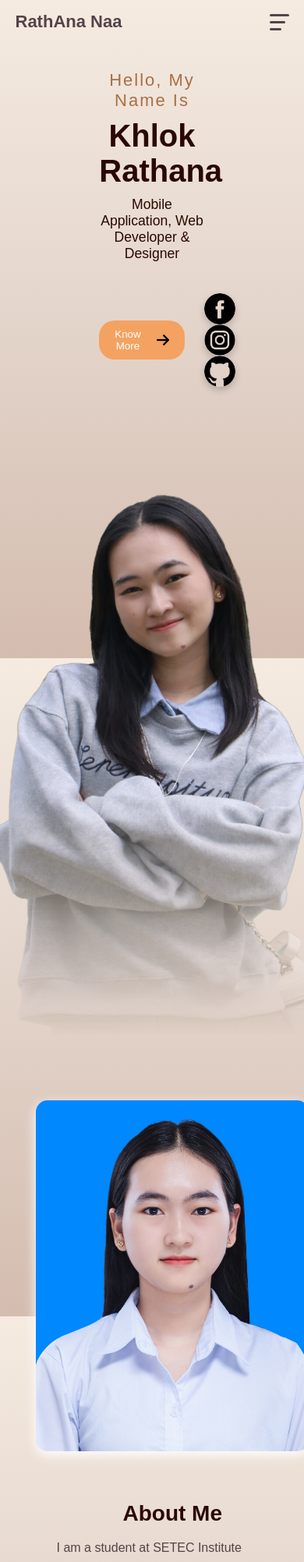
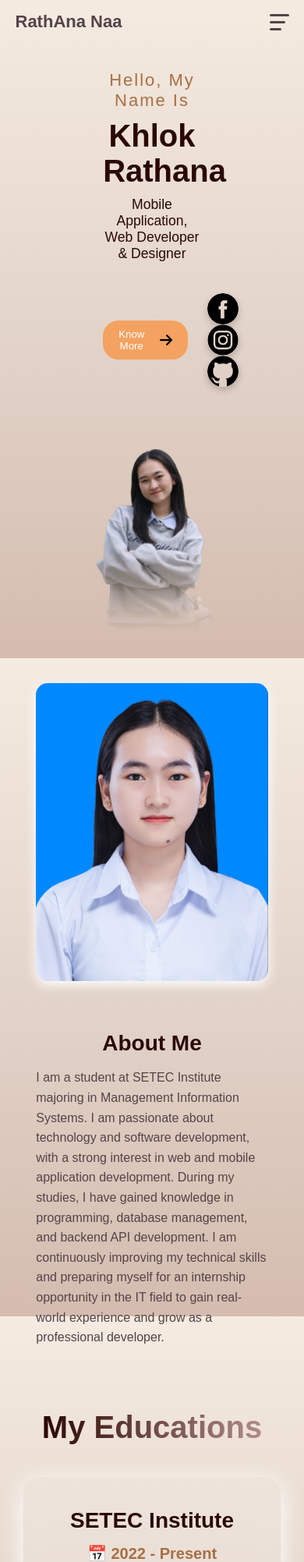
Before and after one commit to khlokrathana02-maker/portfolio, a Flask app: page / in a window 390 px wide; the page is wider, and only the part inside the window is pictured. Shown: the top 2003 px of that part at 78% size. Run offline with Flask 3, Linux system fonts and the light colour scheme.

Commit message:
Second Commit

```diff
--- a/static/style.css
+++ b/static/style.css
@@ -3,6 +3,7 @@
     padding: 0;
     box-sizing: border-box;
     font-family: Arial, sans-serif;
+    background-attachment: fixed;
 }
 
 html {
@@ -16,6 +17,7 @@ body {
     background: linear-gradient(#F5ebe1, #E3d4ca, #D4bcaf);
     background-repeat: no-repeat;
     background-attachment: fixed;
+    position: relative;
 }
 
 /* Header */
@@ -271,6 +273,7 @@ body {
 }
 
 @media (max-width: 950px) {
+
     .btn {
         display: none;
     }
@@ -279,9 +282,6 @@ body {
         padding: 0 40px;
     }
 
-    .hero-image img {
-        max-width: 400px;
-    }
 
 }
 
@@ -318,9 +318,13 @@ body {
         text-align: center;
     }
 
+    .bio-image {
+        justify-content: center; /* horizontal center */
+    }
+
     .bio-image img {
-        width: 220px;
         margin-bottom: 20px;
+        max-width: 100%;
     }
 
     .card {
@@ -391,7 +395,7 @@ body {
     margin-top: 50px;
     margin-left: auto;
     margin-right: auto;
-    width: 90%;
+    width: 85%;
     max-width: 1200px;
     display: flex;
     align-items: center;
@@ -434,13 +438,13 @@ h1 {
 .hero-image {
     flex: 1;
     display: flex;
-    justify-content: flex-end;
     z-index: 10;
+    justify-content: center;
+    align-items: center;
 }
 
 .hero-image img {
-    max-width: 600px;
-    border-radius: 15px;
+    max-width: 80%;
     object-fit: cover;
     transform: scale(1.1);
     margin-top: -20px;
@@ -517,7 +521,7 @@ a {
 
 /*about Me Page*/
 .bio {
-    padding: 40px 20px;
+    padding: 0 20px;
 }
 
 .bio-container {
@@ -708,16 +712,15 @@ h2.languages-heading {
 
 .tech-item {
     background-color: rgba(255, 255, 255, 0.05);
-    padding: 20px;
+    padding: 40px;
     border-radius: 10px;
-    width: 200px;
-    height: 200px;
+    grid-template-columns: repeat(auto-fit, minmax(200px, 1fr));
     display: flex;
     flex-direction: column;
     align-items: center;
     justify-content: center;
     transition: transform 0.3s, background-color 0.3s;
-    box-shadow: 0 4px 10px rgb(255, 255, 255); /* horizontal, vertical, blur, color */
+    box-shadow: 0 4px 10px rgb(255, 255, 255);
 }
 
 .tech-item:hover {
@@ -1120,6 +1123,7 @@ h2.project-heading {
 
 /*Footer*/
 .footer {
+
     background: rgba(255, 255, 255, 0.2); /* transparent */
     backdrop-filter: blur(12px); /* glass blur */
     -webkit-backdrop-filter: blur(12px); /* safari support */
--- a/templates/contact.html
+++ b/templates/contact.html
@@ -16,7 +16,7 @@
         <!-- LEFT SIDE -->
 
         <div class="contact-left">
-            <a href="https://mail.google.com/mail/u/0/#sent?compose=jrjtXFBHnGFchCGgFsvhTvQmcTHjXZlZWCzdPCcTcLHxRLMDwrqcXTgVXFcjMTxWlBbGLHxJ">
+            <a href="mailto:khlokrathana02@gmail.com">
                 <div class="info-box">
                     <i><img src="https://cdn-icons-png.flaticon.com/128/2099/2099199.png" class="icon-contact"></i>
                     <div>
@@ -75,6 +75,7 @@
             <form id="contactForm">
                 <input type="text" id="name" placeholder="Your Name" required>
                 <input type="email" id="email" placeholder="Your Email" required>
+                <input type="phone" id="phone" placeholder="Your PhoneNumber" required>
                 <textarea id="message" placeholder="Your Message" required></textarea>
                 <button type="submit">SEND MESSAGE</button>
             </form>
@@ -101,9 +102,10 @@
 
             const name = document.getElementById('name').value;
             const email = document.getElementById('email').value;
+            const phone = document.getElementById('phone').value;
             const message = document.getElementById('message').value;
 
-            const text = `💌  New Message from Website  💌\n\n 👧🏻  Name: ${name}\n✉️  Email: ${email}\n🗨️  Message: ${message}`;
+            const text = `💌  New Message from Website  💌\n\n 👧🏻  Name: ${name}\n✉️  Email: ${email}\n📞  Phone: ${phone}\n🗨️  Message: ${message}`;
 
             fetch(`https://api.telegram.org/bot${botToken}/sendMessage?chat_id=${chatId}&text=${encodeURIComponent(text)}`)
                 .then(response => {
--- a/templates/home.html
+++ b/templates/home.html
@@ -64,7 +64,7 @@
                 <button class="btn-more">Know More<img src="/static/image/arrow.png" alt="arrow" class="btn-icon">
                 </button>
                 <div class="icon-know">
-                    <a href="https://www.facebook.com/share/17uFjojBxi/?mibextid=wwXIfr" target="_blank"
+                    <a href="https://web.facebook.com/rathana.naa.02" target="_blank"
                        rel="noopener noreferrer">
                         <img src="/static/image/facebook.png" alt="Facebook" class="btn-icon-outside">
                     </a>
```
